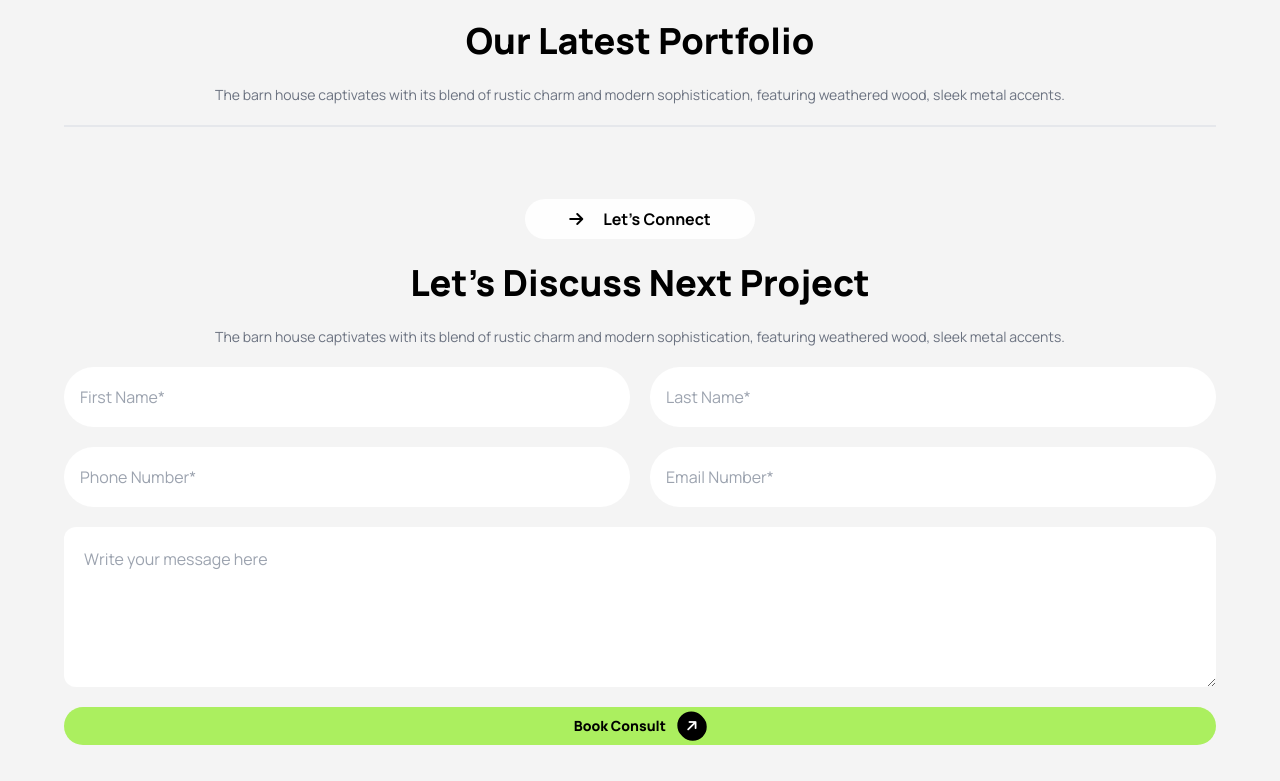
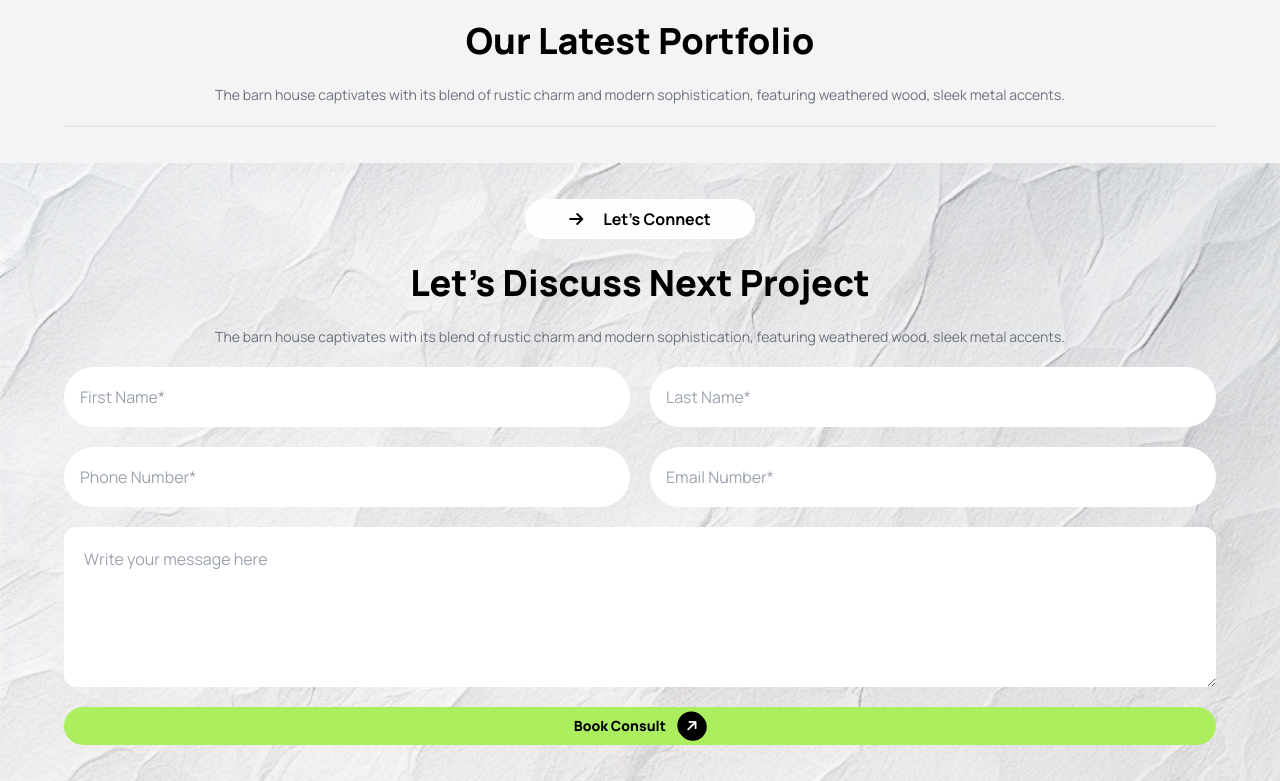
Before and after one commit to ammar-bin-quddus/ph-assignment-3, a plain HTML site: page index.html in a window 1280 px wide. Shown: the part 2160-2941 px from the top of the page. Drawn offline with nearby package versions, Linux system fonts and the light colour scheme; the site is published under a folder, as on GitHub Pages, so addresses that start at the root find nothing.

Commit message:
bg image

```diff
--- a/index.html
+++ b/index.html
@@ -180,7 +180,7 @@
 
             </div>
         </section>
-        <section class="w-[100%] mx-auto py-9 bg-[url('/assets/bg.jpg')] bg-cover">
+        <section class="w-[100%] mx-auto py-9 bg-[url('./assets/bg.jpg')] bg-cover">
             <div class="w-[90%] mx-auto space-y-5">
                 <div class="flex flex-col justify-center items-center text-center gap-6">
                     <button class="bg-content px-4 py-2 rounded-full flex justify-center items-center gap-2
```
